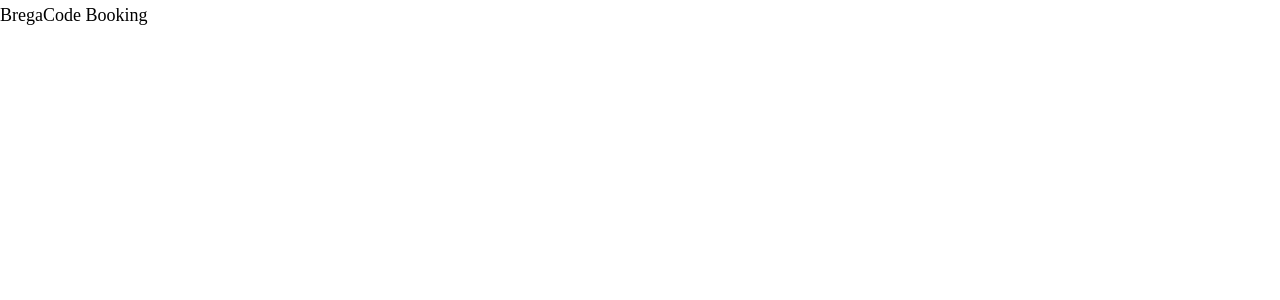
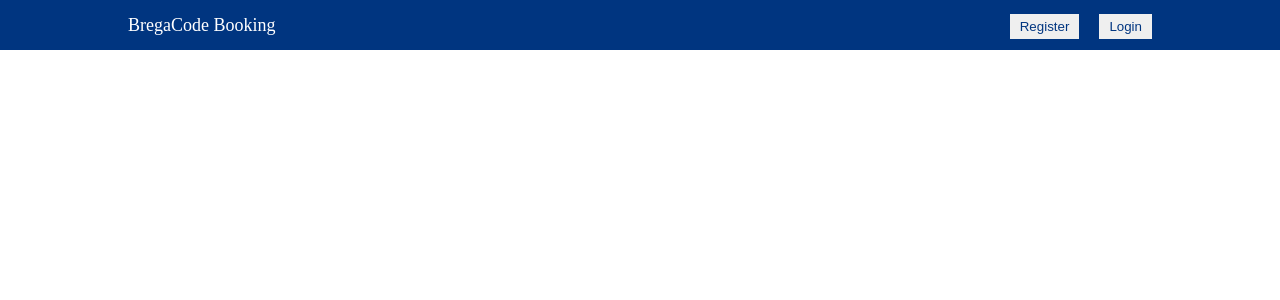
Before and after one commit to bregarulai/booking-nextjs, a Next.js app: page / in a window 1280 px wide. Shown: the top 300 px of the page. Built offline with nearby package versions, Linux system fonts and the light colour scheme.

Commit message:
implemented navbar component

```diff
--- a/components/Navbar/Navbar.jsx
+++ b/components/Navbar/Navbar.jsx
@@ -5,6 +5,10 @@ const Navbar = () => {
     <div className='navbar'>
       <div className='navbar__container'>
         <sppan className='navbar__logo'>BregaCode Booking</sppan>
+        <div className='navbar__items'>
+          <button className='navbar__button'>Register</button>
+          <button className='navbar__button'>Login</button>
+        </div>
       </div>
     </div>
   );
--- a/components/Navbar/_navbar.scss
+++ b/components/Navbar/_navbar.scss
@@ -0,0 +1,28 @@
+.navbar {
+    height: 5rem;
+    background-color: $color-primary;
+    display: flex;
+    justify-content: center;
+
+    &__container {
+        width: 100%;
+        max-width: $container-max-width;
+        color: $color-white;
+        display: flex;
+        align-items: center;
+        justify-content: space-between;
+    }
+
+    &__logo {
+        font-weight: 500;
+    }
+
+    &__button {
+        margin-left: 2rem;
+        border: none;
+        outline: none;
+        padding: .5rem 1rem;
+        color: $color-primary;
+        cursor: pointer;
+    }
+}
--- a/styles/abstract/_variables.scss
+++ b/styles/abstract/_variables.scss
@@ -1,7 +1,8 @@
 $color-white: #fff;
 $color-black: #000;
+$color-primary: #003580;
 
 $font-default: 1.8rem;
 $font-default-mobile: 2.2rem;
 
-$container-max-width: 1300px;
+$container-max-width: 1024px;
```
